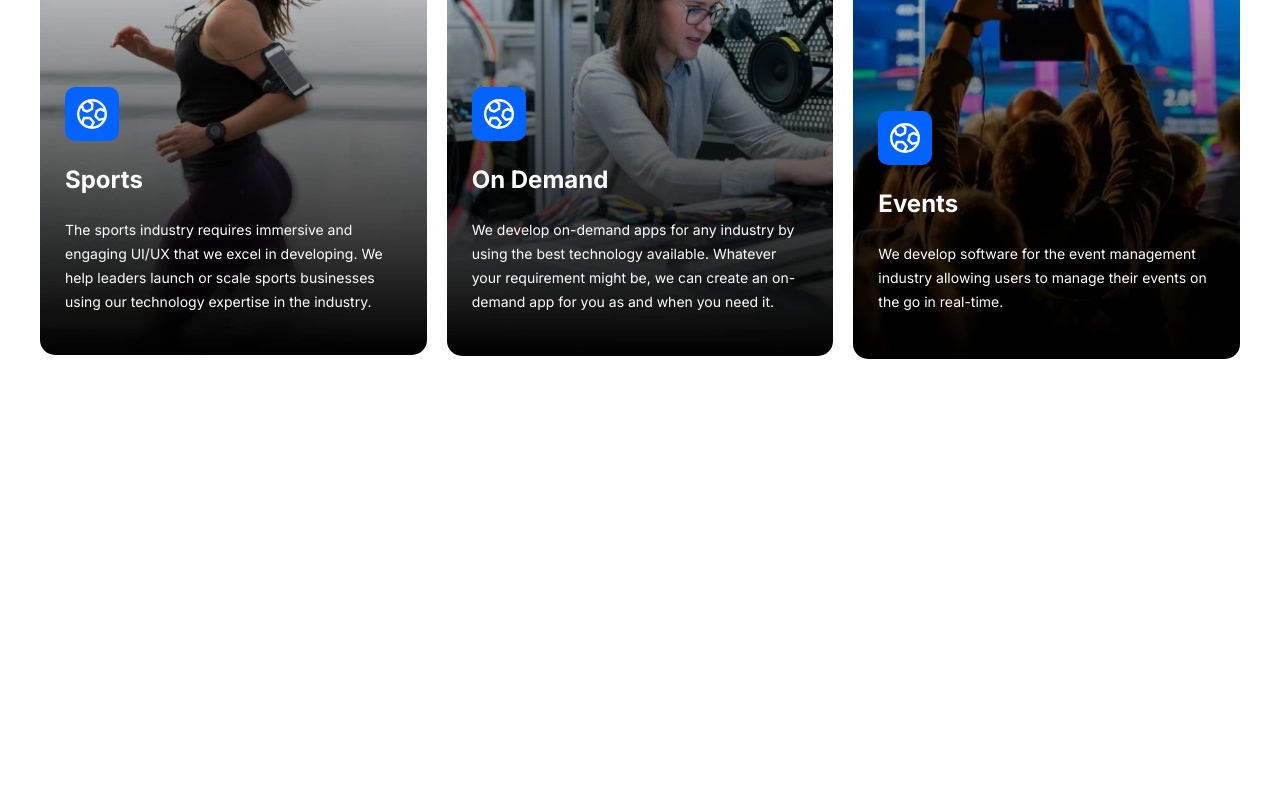
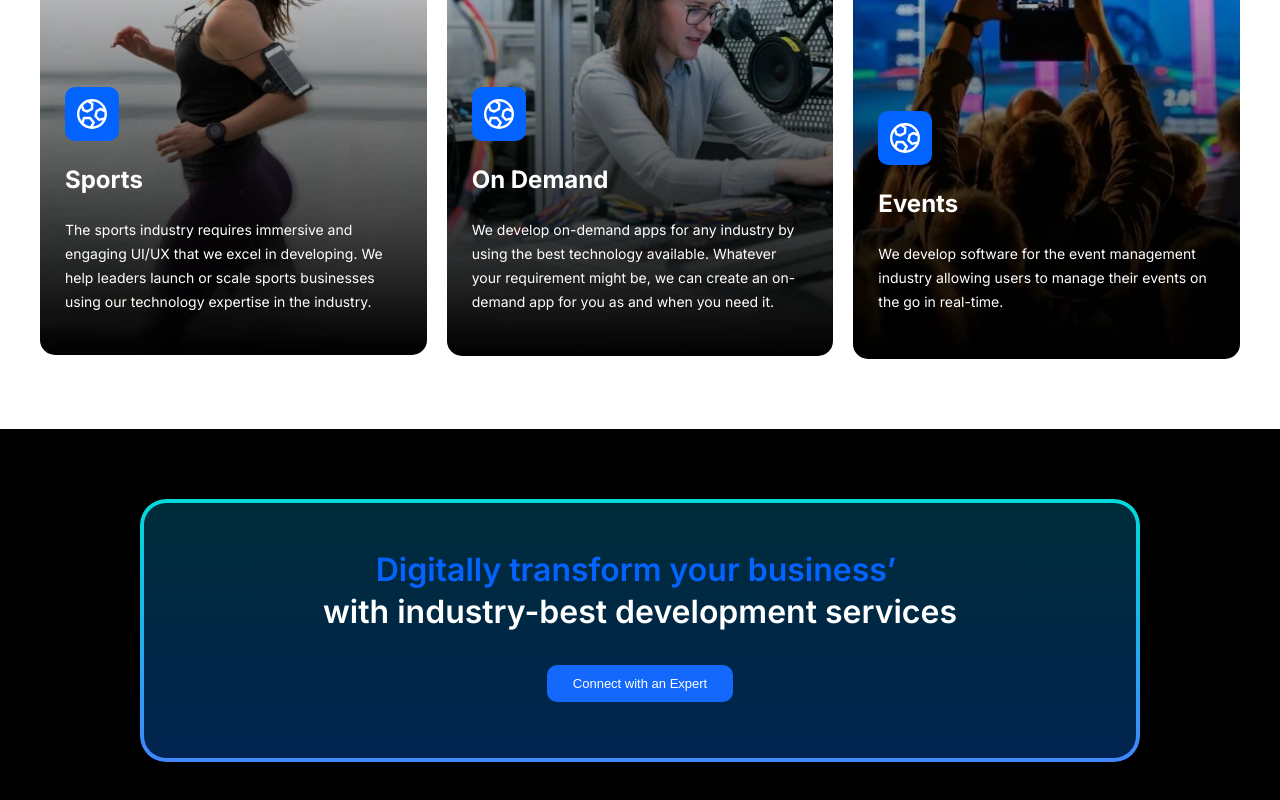
Before and after one commit to Jisan-mia/prabha-tech, a React (Vite) app: page /industries in a window 1280 px wide. Shown: the part 4761-5561 px from the top of the page. Before the commit the page ends 5190 px from the top, so only its background shows below. Built offline with nearby package versions, Linux system fonts and the light colour scheme; a web font is replaced by a local one.

Commit message:
industries page call to action section

```diff
--- /dev/null
+++ b/src/Components/Industries/IndustriesPageCTA.css
@@ -0,0 +1,41 @@
+.industries__cta {
+  width: 100%;
+  color: #FFFFFF;
+  background: #000;
+  padding: 70px 0;
+}
+
+.cta__wrapper {
+  text-align: center;
+  max-width: 1000px;
+  margin: 0 auto;
+  position: relative;
+  padding: 50px 40px 60px;
+  border-radius: 26px;
+  background: linear-gradient(#002c3a, #002450);
+  display: flex;
+  flex-direction: column;
+  align-items: center;
+}
+
+.cta__wrapper::before {
+  content: "";
+  position: absolute;
+  padding: 10px;
+  inset: 0;
+  border-radius: 26px;
+  border: 4px solid transparent;
+  background: linear-gradient(180deg, #00dbd9, #4186fe) border-box;
+  mask: linear-gradient(#fff 0 0) padding-box;
+  -webkit-mask: linear-gradient(#fff 0 0) padding-box, linear-gradient(#fff 0 0);
+  -webkit-mask-composite: xor;
+  mask-composite: exclude;
+  z-index: 0;
+}
+
+.cta__wrapper h2 {
+  font-size: 32px;
+  line-height: 42px;
+  margin-bottom: 32px;
+  font-weight: 600;
+}
--- a/src/Components/Industries/IndustriesPageCTA.jsx
+++ b/src/Components/Industries/IndustriesPageCTA.jsx
@@ -1,9 +1,16 @@
-import React from 'react'
+import React from "react";
+import "./IndustriesPageCTA.css";
+const IndustriesPageCTA = ({ ctaText }) => {
+  return (
+    <div className="industries__cta">
+      <div className="industries__cta-content container">
+        <div className="cta__wrapper">
+          <h2>{ctaText}</h2>
+          <button style={{zIndex:1}} className="primary-button">Connect with an Expert</button>
+        </div>
+      </div>
+    </div>
+  );
+};
 
-const IndustriesPageCTA = () => {
-  return (
-    <div>IndustriesPageCTA</div>
-  )
-}
-
-export default IndustriesPageCTA
+export default IndustriesPageCTA;
--- a/src/Pages/Industries.jsx
+++ b/src/Pages/Industries.jsx
@@ -1,14 +1,23 @@
 import React from "react";
 import FeaturesList from "../Components/Industries/FeaturesList";
+import IndustriesPageCTA from "../Components/Industries/IndustriesPageCTA";
 import IndustriesPartner from "../Components/Industries/IndustriesPartner";
 import IndustriesWeServe from "../Components/Industries/IndustriesWeServe";
 
 const IndustriesPage = () => {
+  const ctaText = (
+    <>
+      <span className="text__gradient">Digitally transform your business’</span>
+      &nbsp;
+      <br /> with industry-best development services
+    </>
+  );
   return (
     <>
       <IndustriesPartner />
       <IndustriesWeServe />
       <FeaturesList />
+      <IndustriesPageCTA ctaText={ctaText} />
     </>
   );
 };
--- a/src/index.css
+++ b/src/index.css
@@ -41,6 +41,10 @@ body {
   margin: auto;
 }
 
+.text__gradient {
+  color: #0363ff;
+}
+
 .primary-button {
   border: none;
   outline: none;
```
